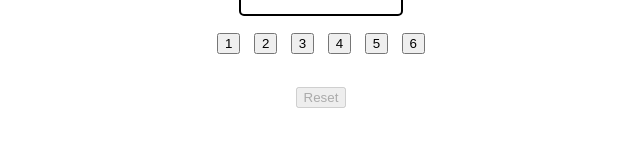
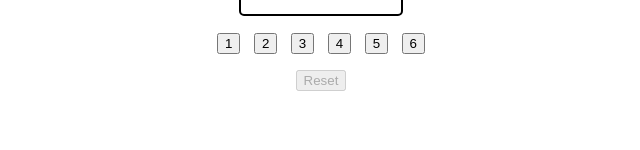
Before and after one commit to hai-nguyen1112/use-reducer-keypad, a React (Create React App) app: page / in a window 1280 px wide. Shown: the part 150-300 px from the top of the page, without its empty margins (319-959 px from the left). Built offline with nearby package versions, Linux system fonts and the light colour scheme.

Commit message:
reduce top margin for reset button

```diff
--- a/src/App.js
+++ b/src/App.js
@@ -100,9 +100,7 @@ function App() {
                 &nbsp; &nbsp;
                 <button ref={buttonSixRef} onClick={() => handleClickKeyPad(6)}>6</button>
             </p>
-            <p>
-                <button ref={resetButtonRef} onClick={handleReset}>Reset</button>
-            </p>
+            <button ref={resetButtonRef} onClick={handleReset}>Reset</button>
         </div>
     )
 }
```
